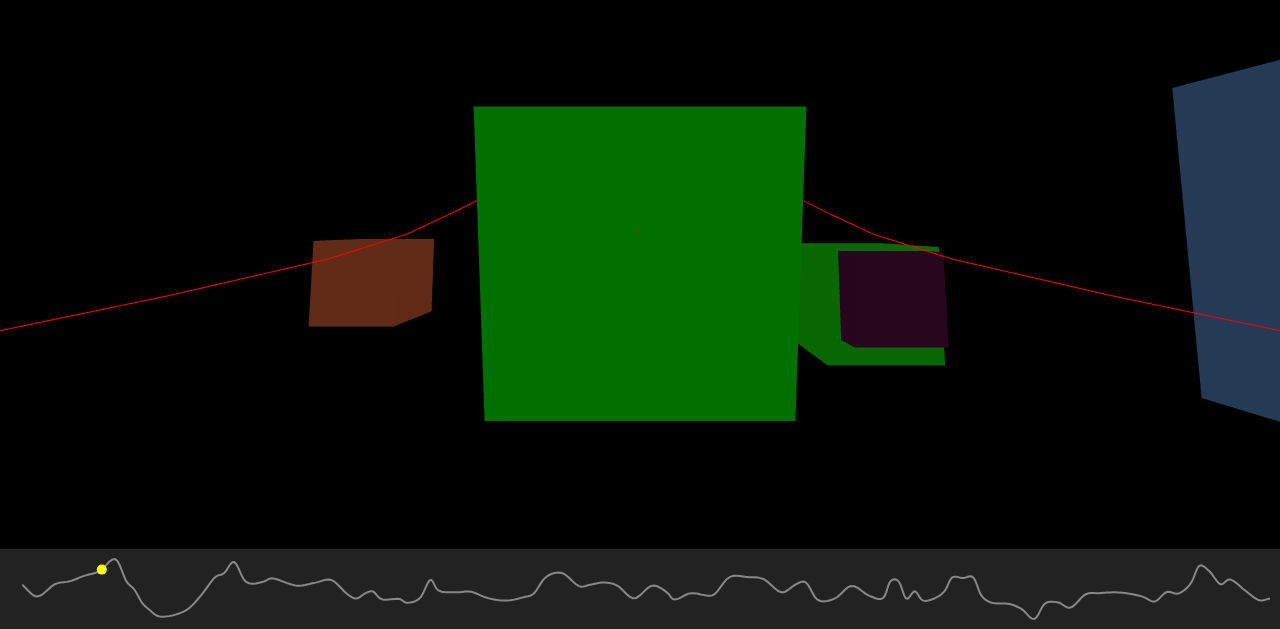
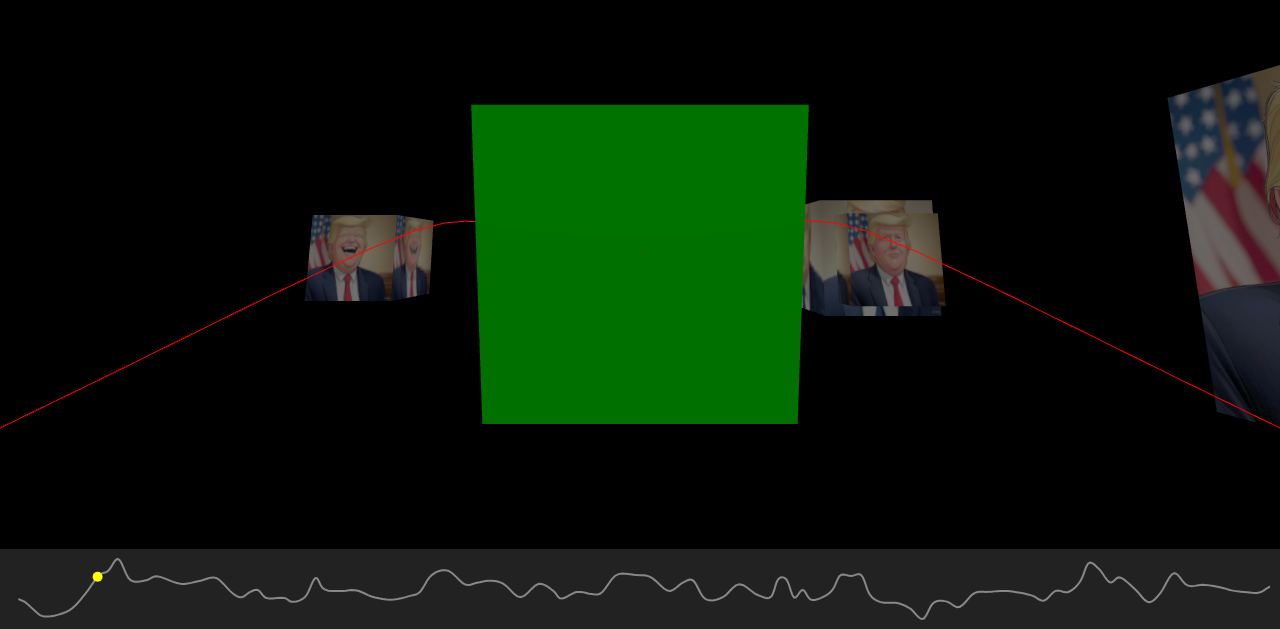
Before and after one commit to chang-ren-bang/stock-roller-coaster, a website built with Vite: page index.html in a window 1280 px wide. Shown: the part 171-800 px from the top of the page. Built offline with nearby package versions, Linux system fonts and the light colour scheme; animation ran at ten frames a second.

```diff
--- a/src/main.js
+++ b/src/main.js
@@ -1,4 +1,6 @@
 import * as THREE from 'three';
+
+let memeTextures = [];
 
 let scene, camera, renderer;
 let curve, curvePoints;
@@ -14,6 +16,14 @@
 animate();
 
 function init() {
+  const loader = new THREE.TextureLoader();
+  memeTextures = [
+    loader.load('img/image1.jpg'),
+    loader.load('img/image2.jpg'),
+    loader.load('img/image3.jpg'),
+    loader.load('img/image4.jpg'),
+  ];
+
   scene = new THREE.Scene();
   scene.background = new THREE.Color(0x000000);
 
@@ -99,7 +109,8 @@
 
     const size = 0.5 + Math.random() * 0.5;
     const geometry = new THREE.BoxGeometry(size, size, size);
-    const material = new THREE.MeshStandardMaterial({ color: Math.random() * 0xffffff });
+    const randomTexture = memeTextures[Math.floor(Math.random() * memeTextures.length)];
+    const material = new THREE.MeshStandardMaterial({ map: randomTexture });
     const obj = new THREE.Mesh(geometry, material);
     obj.position.copy(pos);
     scene.add(obj);
```
Also changed, not shown: README.md, dist/assets/index-CJ-K9JK1.js (added), dist/assets/index-lhGUJpra.js (deleted), dist/img/image1.jpg (added), dist/img/image2.jpg (added), dist/img/image3.jpg (added), dist/img/image4.jpg (added), dist/index.html, public/img/image1.jpg (added), public/img/image2.jpg (added), public/img/image3.jpg (added), public/img/image4.jpg (added).
